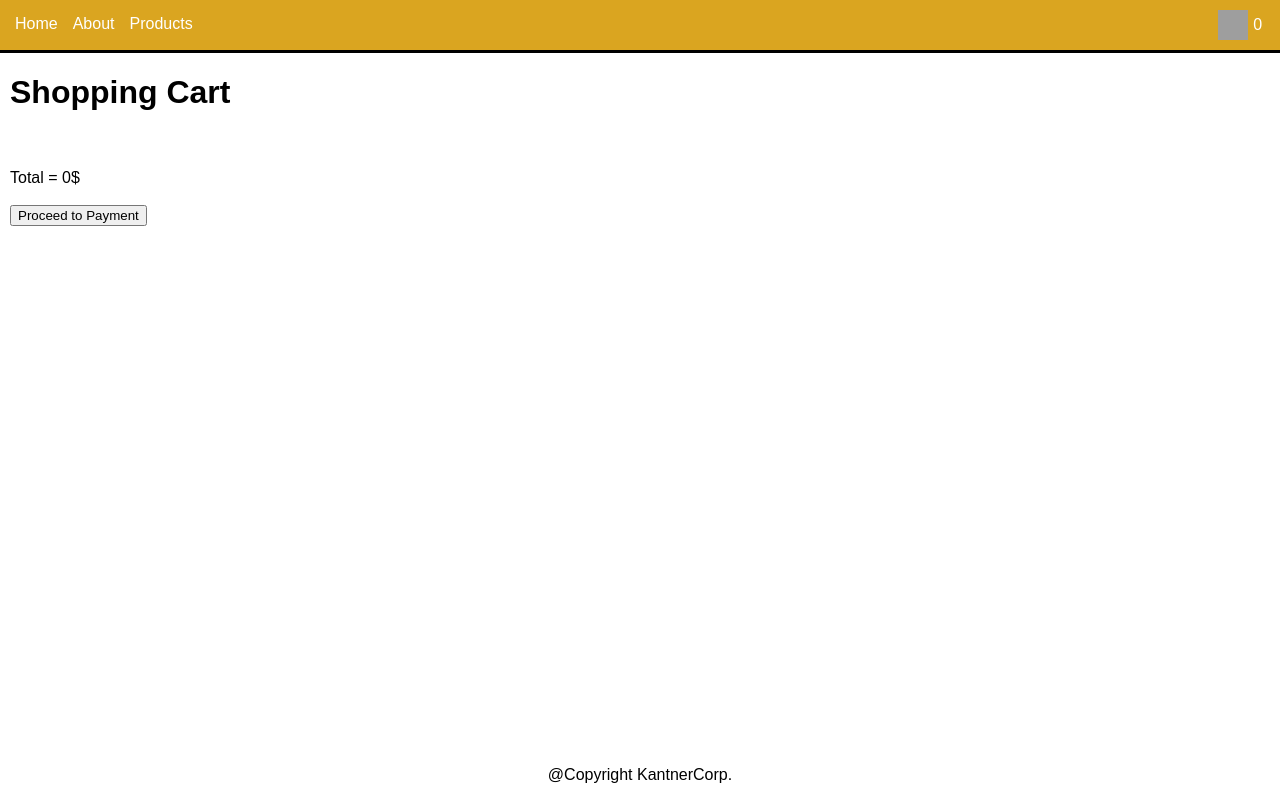
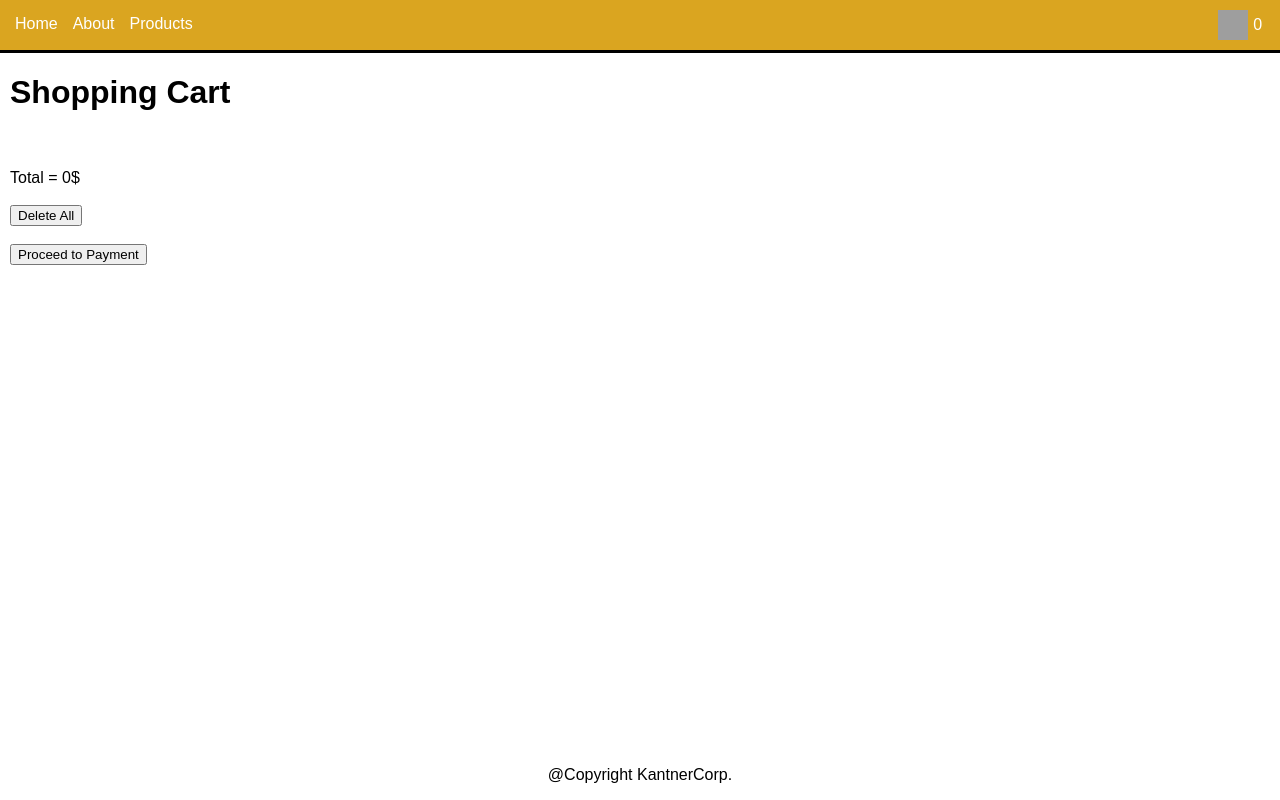
Before and after one commit to Tantris27/next.js-ecommerce, a Next.js app: page /shoppingCart in a window 1280 px wide. Built offline with nearby package versions, Linux system fonts and the light colour scheme; grey boxes are pictures that could not be loaded.

Commit message:
Add dynamic AmountChange

```diff
--- a/pages/products/index.js
+++ b/pages/products/index.js
@@ -19,6 +19,9 @@ const productLinkStyle = css`
   width: 200px;
   height: 200px;
   padding: 20px;
+  :hover {
+    background-color: #bdb7b7;
+  }
 `;
 const linkStyle = css`
   text-decoration: none;
@@ -37,7 +40,7 @@ export default function ProductIndex({ cartItems, setCartItems, ...props }) {
             <Link href={'/products/' + book.id} key={book.id}>
               <a css={linkStyle}>
                 <div css={productLinkStyle}>
-                  <h1>{book.name}</h1>
+                  <h1>{book.title}</h1>
                   <div>product id: {book.id}</div>
                   <div>Genre: {book.genre}</div>
                   <div>product price: {book.price}$</div>
--- a/pages/shoppingCart.js
+++ b/pages/shoppingCart.js
@@ -65,6 +65,10 @@ export default function ShoppingCart({ ...props }) {
                     'cartItems',
                     JSON.stringify(props.cartItems.length),
                   );
+                  // await Cookies.set(
+                  //   `item${sell.sellId}Amount`,
+                  //   JSON.stringify(),
+                  // );
                   // 2. 0 as Amount should delete the item???
                 }}
               >
@@ -90,6 +94,16 @@ export default function ShoppingCart({ ...props }) {
         {calcTotal()}
         <br />
         <br />
+        <button
+          onClick={async () => {
+            props.setCartItems([]);
+            await Cookies.set('cartItems', JSON.stringify(0));
+          }}
+        >
+          Delete All
+        </button>
+        <br />
+        <br />
         <Link href="/checkout">
           <button>Proceed to Payment</button>
         </Link>
```
